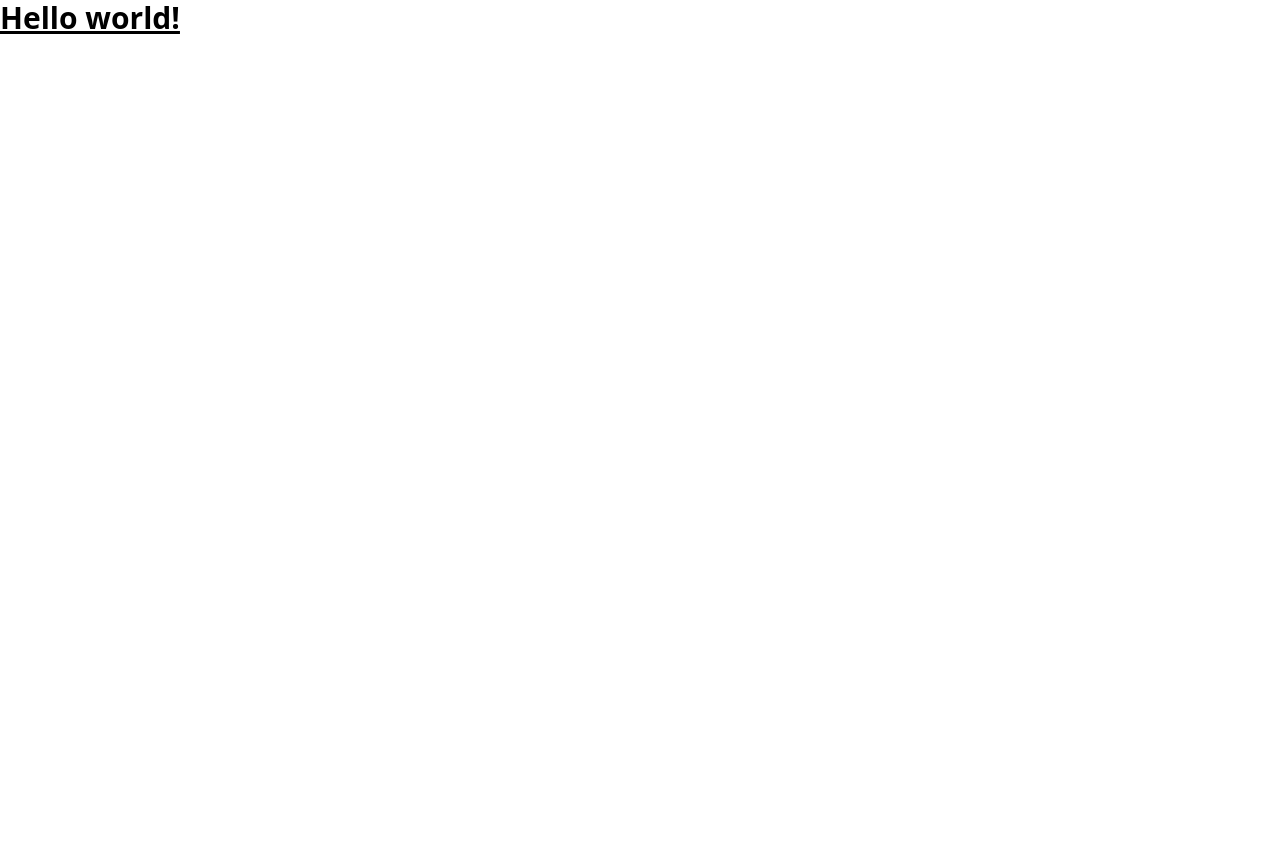
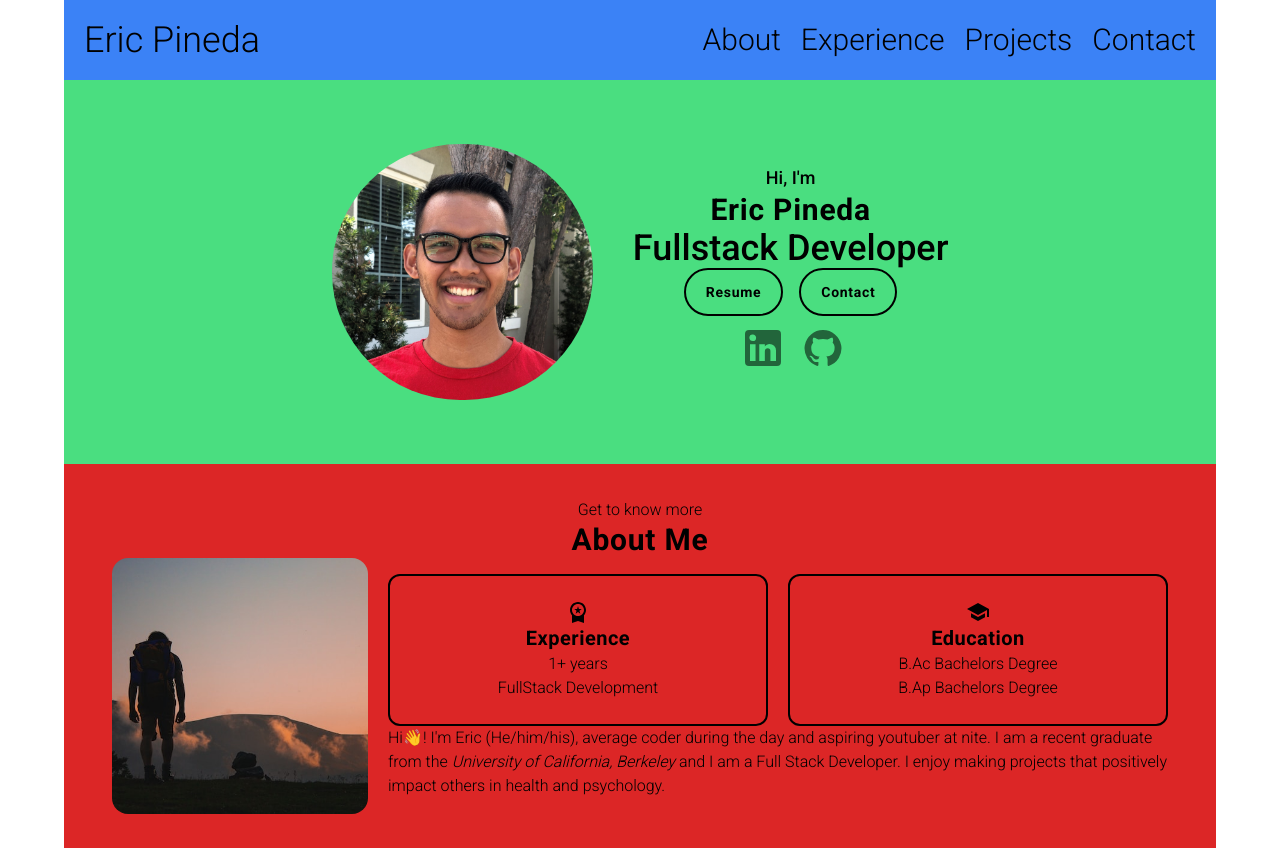
Before and after one commit to ericvpineda/portfolio-website, a React (Create React App) app: page / in a window 1280 px wide. Before the commit the page ends 800 px from the top, so only its background shows below. Built offline with nearby package versions, Linux system fonts and the light colour scheme.

Commit message:
added -- basic nav, hero, about components

```diff
--- a/package.json
+++ b/package.json
@@ -3,6 +3,10 @@
   "version": "0.1.0",
   "private": true,
   "dependencies": {
+    "@emotion/react": "^11.11.1",
+    "@emotion/styled": "^11.11.0",
+    "@mui/icons-material": "^5.14.18",
+    "@mui/material": "^5.14.18",
     "@testing-library/jest-dom": "^5.17.0",
     "@testing-library/react": "^13.4.0",
     "@testing-library/user-event": "^13.5.0",
--- a/public/index.html
+++ b/public/index.html
@@ -9,7 +9,12 @@
       name="description"
       content="Web site created using create-react-app"
     />
-    <link rel="apple-touch-icon" href="%PUBLIC_URL%/logo192.png" />
+    <link rel="preconnect" href="https://fonts.googleapis.com" />
+    <link rel="preconnect" href="https://fonts.gstatic.com" crossorigin />
+    <link
+      href="https://fonts.googleapis.com/css2?family=Roboto:wght@100;300;400;500;700;900&display=swap"
+      rel="stylesheet"
+    />
     <!--
       manifest.json provides metadata used when your web app is installed on a
       user's mobile device or desktop. See https://developers.google.com/web/fundamentals/web-app-manifest/
--- a/src/App.js
+++ b/src/App.js
@@ -1,7 +1,16 @@
 import "./App.css";
+import About from "./components/About";
+import Hero from "./components/Hero";
+import Nav from "./components/Nav";
 
 function App() {
-  return <h1 className="text-3xl font-bold underline">Hello world!</h1>;
+  return (
+    <div className="max-w-6xl w-full bg-blue-500 min-h-full mx-auto font-display">
+      <Nav />
+      <Hero/>
+      <About/>
+    </div>
+  );
 }
 
 export default App;
--- /dev/null
+++ b/src/components/About.jsx
@@ -0,0 +1,52 @@
+import hiking from "../public/img/hiking.jpg";
+import WorkspacePremiumIcon from "@mui/icons-material/WorkspacePremium";
+import SchoolIcon from "@mui/icons-material/School";
+
+export default function About() {
+  return (
+    <div className="section bg-red-600 flex-col">
+      <div className="text-center">
+        <h2 className="section_text">Get to know more</h2>
+        <h1 className="header_title">About Me</h1>
+      </div>
+
+      <div className="flex items-center gap-5 px-12">
+        <img
+          src={hiking}
+          alt=""
+          className="object-cover max-h-64 min-h-[16rem] max-w-[16rem] rounded-2xl"
+        />
+
+        <div className="flex flex-col justify-center">
+          <div className="flex justify-center gap-5">
+            <div className="section_border">
+              <WorkspacePremiumIcon />
+              <div className="text-center">
+                <h3 className="font-semibold text-xl tracking-wide">
+                  Experience
+                </h3>
+                <p className="section_text">1+ years</p>
+                <p className="section_text">FullStack Development</p>
+              </div>
+            </div>
+            <div className="section_border">
+              <SchoolIcon />
+              <div className="text-center">
+                <h3 className="font-semibold text-xl tracking-wide">
+                  Education
+                </h3>
+                <p className="section_text">B.Ac Bachelors Degree</p>
+                <p className="section_text">B.Ap Bachelors Degree</p>
+              </div>
+            </div>
+          </div>
+          <div className="section_text">
+            <p className="break-words">
+              Hi👋! I'm Eric (He/him/his), average coder during the day and aspiring youtuber at nite. I am a recent graduate from the <span className="italic">University of California, Berkeley</span> and I am a Full Stack Developer. I enjoy making projects that positively impact others in health and psychology.
+            </p>
+          </div>
+        </div>
+      </div>
+    </div>
+  );
+}
--- /dev/null
+++ b/src/components/Hero.jsx
@@ -0,0 +1,31 @@
+import selfImage from "../public/img/self.JPG";
+import LinkedInIcon from "@mui/icons-material/LinkedIn";
+import GitHubIcon from "@mui/icons-material/GitHub";
+import { IconButton } from "@mui/material";
+
+export default function Hero() {
+  return (
+    <div className="section bg-green-400">
+      <div className="flex justify-center items-center gap-10">
+        <img className="max-h-64 rounded-full" src={selfImage} alt="" />
+        <div className="text-center">
+          <p className="font-medium text-lg">Hi, I'm</p>
+          <p className="header_title">Eric Pineda</p>
+          <p className="font-medium text-4xl">Fullstack Developer</p>
+          <div className="flex justify-center gap-4">
+            <button className="hero_button">Resume</button>
+            <button className="hero_button">Contact</button>
+          </div>
+          <div>
+            <IconButton>
+              <LinkedInIcon sx={{ height: "3rem", width: "3rem" }} />
+            </IconButton>
+            <IconButton>
+              <GitHubIcon sx={{ height: "2.5rem", width: "2.5rem" }} />
+            </IconButton>
+          </div>
+        </div>
+      </div>
+    </div>
+  );
+}
--- /dev/null
+++ b/src/components/Nav.jsx
@@ -0,0 +1,21 @@
+export default function Nav() {
+  return (
+    <nav className="flex justify-between items-center py-5">
+      <div className="pl-5 text-4xl font-light">Eric Pineda</div>
+      <div className="pr-5 flex text-3xl font-light gap-5 items-center">
+        <a href="#about" className="nav_links">
+          About
+        </a>
+        <a href="#experience" className="nav_links">
+          Experience
+        </a>
+        <a href="#projects" className="nav_links">
+          Projects
+        </a>
+        <a href="#contact" className="nav_links">
+          Contact
+        </a>
+      </div>
+    </nav>
+  );
+}
--- a/src/index.css
+++ b/src/index.css
@@ -1,3 +1,32 @@
 @tailwind base;
 @tailwind components;
 @tailwind utilities;
+
+html, body, #root {
+    height: 100vh;
+    width: 100%;
+}
+
+.nav_links {
+    @apply cursor-pointer hover:border-b-2 hover:border-black hover:border-solid
+}
+
+.hero_button {
+    @apply font-semibold text-sm border-2 border-black rounded-full py-3 px-5 tracking-wider
+}
+
+.header_title {
+    @apply font-bold text-3xl tracking-wide
+}
+
+.section {
+    @apply flex justify-center items-center w-full h-96
+}
+
+.section_text {
+    @apply font-light
+}
+
+.section_border {
+    @apply border-black rounded-xl border-2 p-6 flex justify-center flex-col items-center w-full
+}
--- a/tailwind.config.js
+++ b/tailwind.config.js
@@ -4,6 +4,9 @@ module.exports = {
     "./src/**/*.{js,jsx,ts,tsx}",
   ],
   theme: {
+    fontFamily: {
+      display: ["Roboto", "sans-serif"]
+    },
     extend: {},
   },
   plugins: [],
```
Also changed, not shown: src/public/img/hiking.jpg (added), src/public/img/self.JPG (added).
